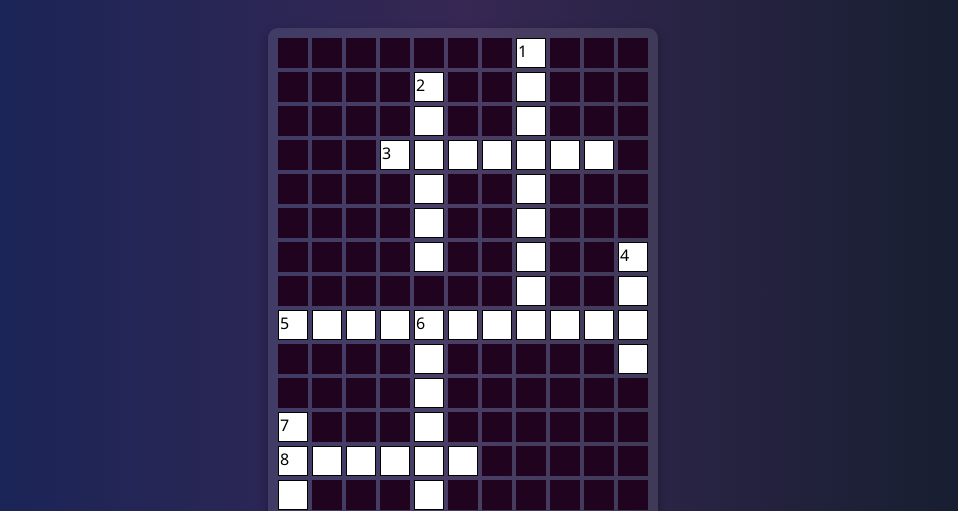
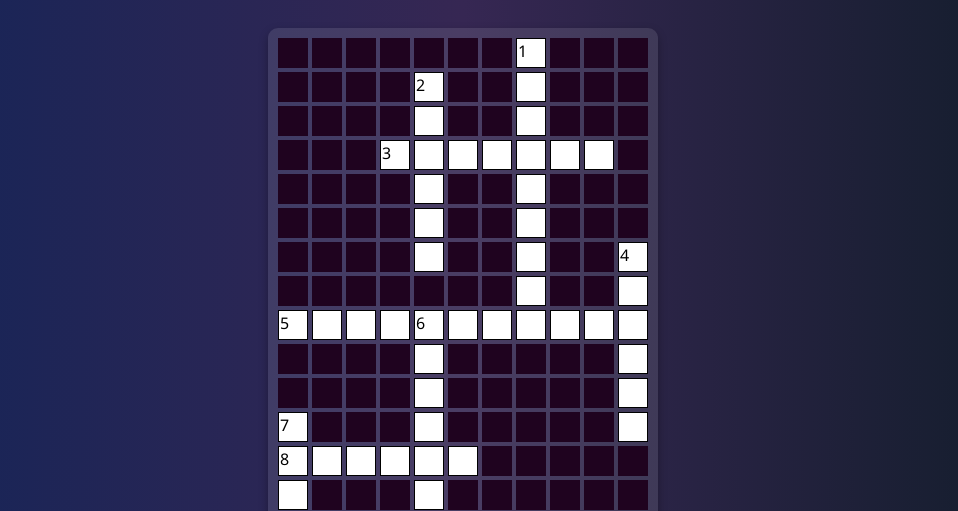
Before and after one commit to adeenasif/Crossword, a plain HTML site: page index.html in a window 1280 px wide. Shown: the part 219-730 px from the top of the page, without its empty margins (177-1135 px from the left). Drawn offline with Linux system fonts and the light colour scheme.

Commit message:
Update index.html

```diff
--- a/index.html
+++ b/index.html
@@ -93,7 +93,7 @@
             border: 1px solid #000;
             background-color: #fff;
             box-sizing: border-box;
-            color: black;
+            color: #000000;
             box-sizing: border-box;
         }
         .cell:focus {
@@ -152,7 +152,7 @@
         <div id="across-box">
             <h5>Across</h5>
             <ol id="across">
-                <li><strong>3.</strong> You find me in a murder scene, a puzzle to solve, I tell no lies but can be involved.</li>
+                <li><strong>3.</strong> I’m the eyes that never blink, the memory that never fades. I hold the key to justice, yet I’m powerless without a voice.</li>
                 <li><strong>5.</strong> I always leave a mark, but I never say a word. Sometimes I’m smudged, sometimes I’m clear, but when I show up, the cops cheer.</li>
                 <li><strong>8.</strong> I talk in numbers, whisper in lines, decode me right, and you'll see the signs.</li>
                 <li><strong>10.</strong> I go off with a bang but never return, if I miss, your luck might turn.</li>
@@ -192,11 +192,11 @@
             [null, null, null, null, {solution: 'S'}, null, null, {solution: 'M'}, null, null, null],
             [null, null, null, null, {solution: 'O'}, null, null, {solution: 'A'}, null, null, null],
             [null, null, null, null, {solution: 'N'}, null, null, {solution: 'K'}, null, null, {solution: 'C', number: 4}],
-            [null, null, null, null, null, null, null, {solution: 'E'}, null, null, {solution: 'C'}],
-            [{solution: 'F', number: 5}, {solution: 'I'}, {solution: 'N'}, {solution: 'G'}, {solution: 'E', number: 6}, {solution: 'R'}, {solution: 'P'}, {solution: 'R'}, {solution: 'I'}, {solution: 'N'}, {solution: 'T'}],
-            [null, null, null, null, {solution: 'V'}, null, null, null, null, null, {solution: 'V'}],
-            [null, null, null, null, {solution: 'I'}, null, null, null, null, null, null],
-            [{solution: 'S', number: 7}, null, null, null, {solution: 'D'}, null, null, null, null, null, null],
+            [null, null, null, null, null, null, null, {solution: 'E'}, null, null, {solution: 'A'}],
+            [{solution: 'F', number: 5}, {solution: 'I'}, {solution: 'N'}, {solution: 'G'}, {solution: 'E', number: 6}, {solution: 'R'}, {solution: 'P'}, {solution: 'R'}, {solution: 'I'}, {solution: 'N'}, {solution: 'M'}],
+            [null, null, null, null, {solution: 'V'}, null, null, null, null, null, {solution: 'E'}],
+            [null, null, null, null, {solution: 'I'}, null, null, null, null, null, {solution: 'R'}],
+            [{solution: 'S', number: 7}, null, null, null, {solution: 'D'}, null, null, null, null, null, {solution: 'A'}],
             [{solution: 'C', number: 8}, {solution: 'I'}, {solution: 'P'}, {solution: 'H'}, {solution: 'E'}, {solution: 'R'}, null, null, null, null, null],
             [{solution: 'O'}, null, null, null, {solution: 'N'}, null, null, null, null, null, null],
             [{solution: 'O'}, null, {solution: 'C', number:9}, null, {solution: 'C'}, null, null, null, null, null, null],
```
